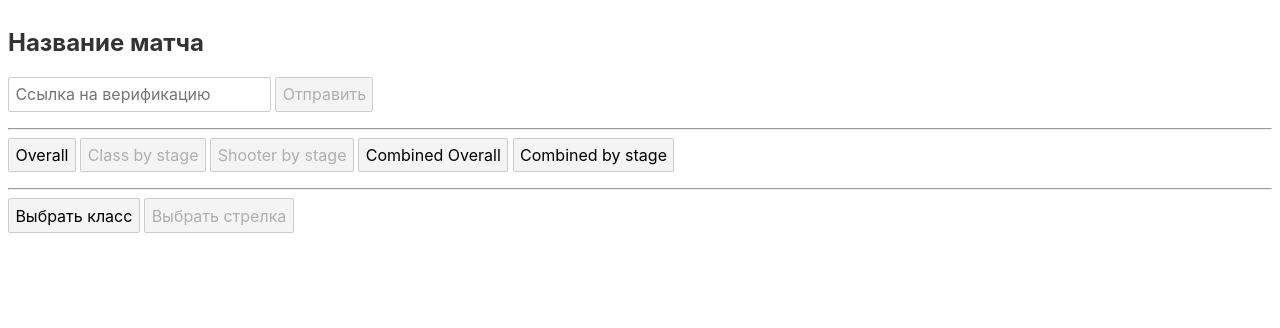
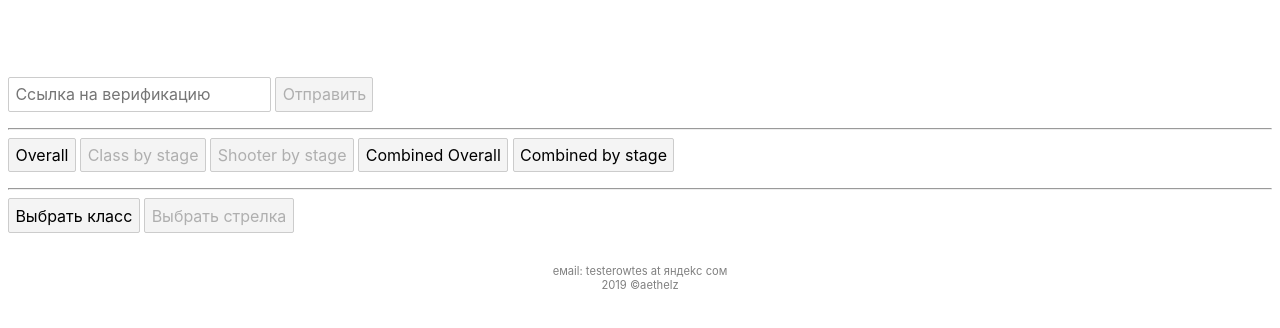
Before and after one commit to eugenezastrogin/extraVerDa, a Svelte app: page / in a window 1280 px wide. Shown: the top 328 px of the page. Built offline with nearby package versions, Linux system fonts and the light colour scheme.

Commit message:
Add server-side link verification

```diff
--- a/package.json
+++ b/package.json
@@ -19,8 +19,8 @@
     "start:dev": "sirv public --dev"
   },
   "description": "Verificaion parser",
-  "main": "rollup.config.js",
-  "author": "",
+  "browser": "public/bundle.js",
+  "author": "aethelz",
   "private": "true",
   "license": "MIT",
   "dependencies": {
--- a/src/App.svelte
+++ b/src/App.svelte
@@ -6,6 +6,7 @@
   // Promises
   let specificsFetch;
   let shooterStageFetch;
+  let verificationPush;
 
   // Generic parameters
   let verificationPage = '';
@@ -35,12 +36,13 @@
 
   async function sendRequest(req) {
     const res = await fetch(req);
-    const json = await res.json();
 
     if (res.ok) {
-      return json;
+      return res.json();
+    } else if (res.status === 412) {
+      throw new Error('Bad Link!');
     } else {
-      throw new Error(json);
+      throw new Error();
     }
   }
 
@@ -100,9 +102,15 @@
 l }
 
   function addMatch() {
-    competition_link = verificationPage;
-    localStorage.setItem('competition_link', competition_link);
-    sendRequest(`match?e=${encodeURIComponent(competition_link)}`);
+    verificationPush =
+      sendRequest(`match?e=${encodeURIComponent(verificationPage)}`)
+      .then(res => {
+        // Only save if verified by server!
+        if (res.status !== 412) {
+          competition_link = verificationPage;
+          localStorage.setItem('competition_link', competition_link);
+        }
+      });
   }
 
 </script>
@@ -111,11 +119,25 @@ l }
   span {
     white-space:nowrap;
   }
+  .smallfont {
+    margin: 2em auto;
+    color: grey;
+    font-size: .7em;
+  }
 </style>
 
 <form on:submit|preventDefault={addMatch}>
   <h2>
-    {extractEventName(competition_link) || 'Название матча'}
+    {extractEventName(competition_link)}
+    <br>
+    {#if verificationPush}
+      {#await verificationPush}
+        ...
+      {:then}
+      {:catch error}
+        <p style="color: red">{error.message}</p>
+      {/await}
+    {/if}
   </h2>
 
   <input bind:value={verificationPage} placeholder="Ссылка на верификацию">
@@ -188,3 +210,9 @@ l }
     <p style="color: red">{error.message}</p>
   {/await}
 {/if}
+
+<div class="smallfont" align="center">
+  eмаil: testerowtes at яндekс cом
+  <br>
+  2019 ©aethelz
+</div>
```
Also changed, not shown: 2 other files (tests, documents, lock files or other folders).
